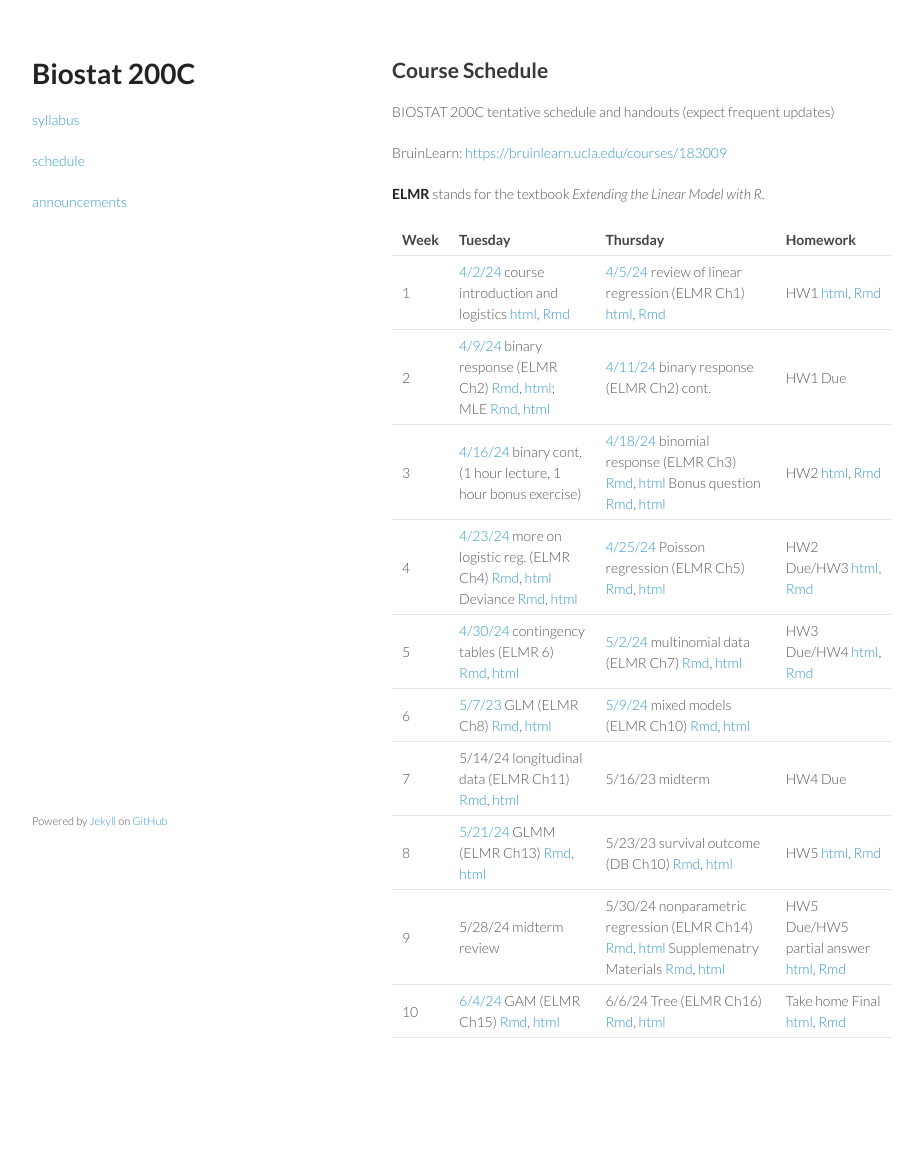
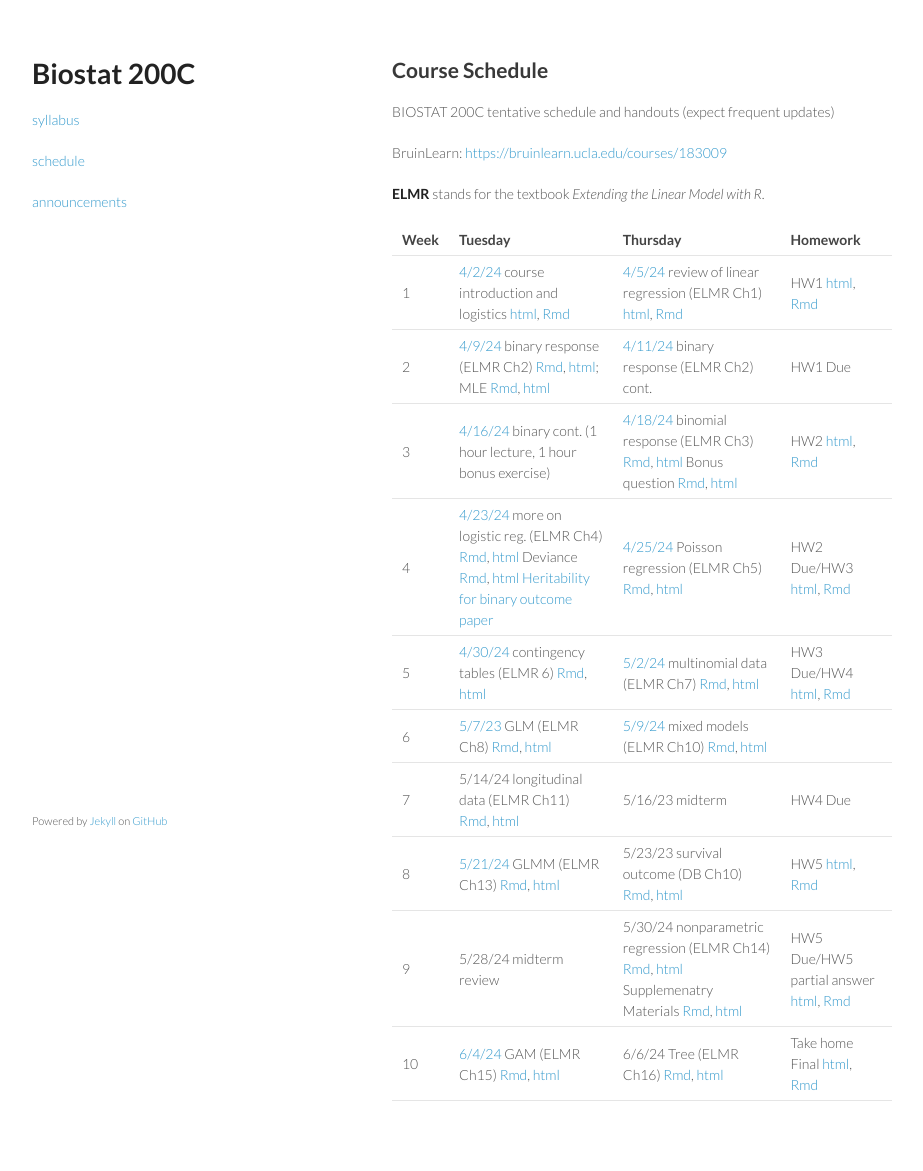
Before and after one commit to ucla-biostat-200c/2024spring, a Jekyll site: the page built from schedule/schedule.md, in a window 1280 px wide. Shown: the whole page, without its empty margins (178-1101 px from the left). Built offline with Jekyll 4.4.1, drawn with Linux system fonts in a browser that asks for light colours; before the commit the page ends 1108 px from its top, so only the background shows below that.

Commit message:
update schedule

```diff
--- a/schedule/schedule.md
+++ b/schedule/schedule.md
@@ -18,7 +18,7 @@ BruinLearn: <https://bruinlearn.ucla.edu/courses/183009>
 |1   |[4/2/24](https://ucla-biostat-200c.github.io/2024spring/biostat200cspring2024/2024/04/02/week1-day1.html) course introduction and logistics [html](../slides/01-intro/intro.html), [Rmd](https://raw.githubusercontent.com/ucla-biostat-200c/2024spring/master/slides/01-intro/intro.Rmd)                                                                                                                                                                                          |[4/5/24](https://ucla-biostat-200c.github.io/2024spring/biostat200cspring2024/2024/04/06/week1-day2.html) review of linear regression (ELMR Ch1) [html](../slides/02-lm/lm.html), [Rmd](https://raw.githubusercontent.com/ucla-biostat-200c/2024spring/master/slides/02-lm/lm.Rmd)                                                                    |HW1 [html](../hw/hw1.html), [Rmd](https://raw.githubusercontent.com/ucla-biostat-200c/2024spring/master/hw/hw1.Rmd)                                |
 |2   |[4/9/24](https://ucla-biostat-200c.github.io/2024spring/biostat200cspring2024/2024/04/09/week2-day1.html) binary response (ELMR Ch2) [Rmd](https://raw.githubusercontent.com/ucla-biostat-200c/2024spring/master/slides/03-binary/binary.qmd), [html](../slides/03-binary/binary.html); MLE [Rmd](https://raw.githubusercontent.com/ucla-biostat-200c/2024spring/master/slides/03-binary/MLE.qmd), [html](../slides/03-binary/MLE.html)                                            |[4/11/24](https://ucla-biostat-200c.github.io/2024spring/biostat200cspring2024/2024/04/11/week2-day2.html) binary response (ELMR Ch2) cont.                                                                                                                                                                                                           |HW1 Due                                                                                                                                            |
 |3   |[4/16/24](https://ucla-biostat-200c.github.io/2024spring/biostat200cspring2024/2024/04/16/week3-day1.html) binary cont. (1 hour lecture, 1 hour bonus exercise)                                                                                                                                                                                                                                                                                                                                                                        |[4/18/24](https://ucla-biostat-200c.github.io/2024spring/biostat200cspring2024/2024/04/18/week3-day2.html) binomial response (ELMR Ch3) [Rmd](https://raw.githubusercontent.com/ucla-biostat-200c/2024spring/master/slides/04-binomial/binomial.Rmd), [html](../slides/04-binomial/binomial.html)  Bonus question [Rmd](https://raw.githubusercontent.com/ucla-biostat-200c/2024spring/master/slides/04-binomial/binomial_bonus.Rmd), [html](../slides/04-binomial/binomial_bonus.html)                                                  |HW2 [html](../hw/hw2.html), [Rmd](https://raw.githubusercontent.com/ucla-biostat-200c/2024spring/master/hw/hw2.Rmd)                                |
-|4   |[4/23/24](https://ucla-biostat-200c.github.io/2024spring/biostat200cspring2024/2024/04/23/week4-day1.html)  more on logistic reg. (ELMR Ch4) [Rmd](https://raw.githubusercontent.com/ucla-biostat-200c/2024spring/master/slides/05-otherlogistic/otherlogistic.Rmd), [html](../slides/05-otherlogistic/otherlogistic.html) Deviance [Rmd](https://raw.githubusercontent.com/ucla-biostat-200c/2024spring/master/slides/review/deviance.Rmd), [html](../slides/review/deviance.html)|[4/25/24](https://ucla-biostat-200c.github.io/2024spring/biostat200cspring2024/2024/04/25/week4-day2.html)  Poisson regression (ELMR Ch5) [Rmd](https://raw.githubusercontent.com/ucla-biostat-200c/2024spring/master/slides/06-count/count.Rmd), [html](../slides/06-count/count.html)                                                               |HW2 Due/HW3 [html](../hw/hw3.html), [Rmd](https://raw.githubusercontent.com/ucla-biostat-200c/2024spring/master/hw/hw3.Rmd)                        |
+|4   |[4/23/24](https://ucla-biostat-200c.github.io/2024spring/biostat200cspring2024/2024/04/23/week4-day1.html)  more on logistic reg. (ELMR Ch4) [Rmd](https://raw.githubusercontent.com/ucla-biostat-200c/2024spring/master/slides/05-otherlogistic/otherlogistic.Rmd), [html](../slides/05-otherlogistic/otherlogistic.html) Deviance [Rmd](https://raw.githubusercontent.com/ucla-biostat-200c/2024spring/master/slides/review/deviance.Rmd), [html](../slides/review/deviance.html) [Heritability for binary outcome paper](../slides/05-otherlogistic/binary-heritability.pdf) |[4/25/24](https://ucla-biostat-200c.github.io/2024spring/biostat200cspring2024/2024/04/25/week4-day2.html)  Poisson regression (ELMR Ch5) [Rmd](https://raw.githubusercontent.com/ucla-biostat-200c/2024spring/master/slides/06-count/count.Rmd), [html](../slides/06-count/count.html)                                                               |HW2 Due/HW3 [html](../hw/hw3.html), [Rmd](https://raw.githubusercontent.com/ucla-biostat-200c/2024spring/master/hw/hw3.Rmd)                        |
 |5   |[4/30/24](https://ucla-biostat-200c.github.io/2024spring/biostat200cspring2024/2024/04/30/week5-day1.html) contingency tables (ELMR 6) [Rmd](https://raw.githubusercontent.com/ucla-biostat-200c/2024spring/master/slides/07-ctable/ctable.Rmd), [html](../slides/07-ctable/ctable.html)                                                                                                                                                                                           |[5/2/24](https://ucla-biostat-200c.github.io/2024spring/biostat200cspring2024/2024/05/02/week5-day2.html) multinomial data (ELMR Ch7) [Rmd](https://raw.githubusercontent.com/ucla-biostat-200c/2024spring/master/slides/08-multinomial/multinomial.Rmd), [html](../slides/08-multinomial/multinomial.html)                                           |HW3 Due/HW4 [html](../hw/hw4.html), [Rmd](https://raw.githubusercontent.com/ucla-biostat-200c/2024spring/master/hw/hw4.Rmd)                        |
 |6   |[5/7/23](https://ucla-biostat-200c.github.io/2024spring/biostat200cspring2024/2024/05/09/week6-day1.html)  GLM (ELMR Ch8) [Rmd](https://raw.githubusercontent.com/ucla-biostat-200c/2024spring/master/slides/09-glm/glm.Rmd), [html](../slides/09-glm/glm.html)                                                                                                                                                                                                                    |[5/9/24](https://ucla-biostat-200c.github.io/2024spring/biostat200cspring2024/2024/05/09/week6-day2.html) mixed models (ELMR Ch10) [Rmd](https://raw.githubusercontent.com/ucla-biostat-200c/2024spring/master/slides/11-randeff/randeff.Rmd), [html](../slides/11-randeff/randeff.html)                                                              |                                                                                                                                                   |
 |7   |5/14/24  longitudinal data (ELMR Ch11) [Rmd](https://raw.githubusercontent.com/ucla-biostat-200c/2024spring/master/slides/12-long/long.Rmd), [html](../slides/12-long/long.html)                                                                                                                                                                                                                                                                                                   |5/16/23  midterm                                                                                                                                                                                                                                                                                                                                      |HW4 Due                                                                                                                                            |
```
